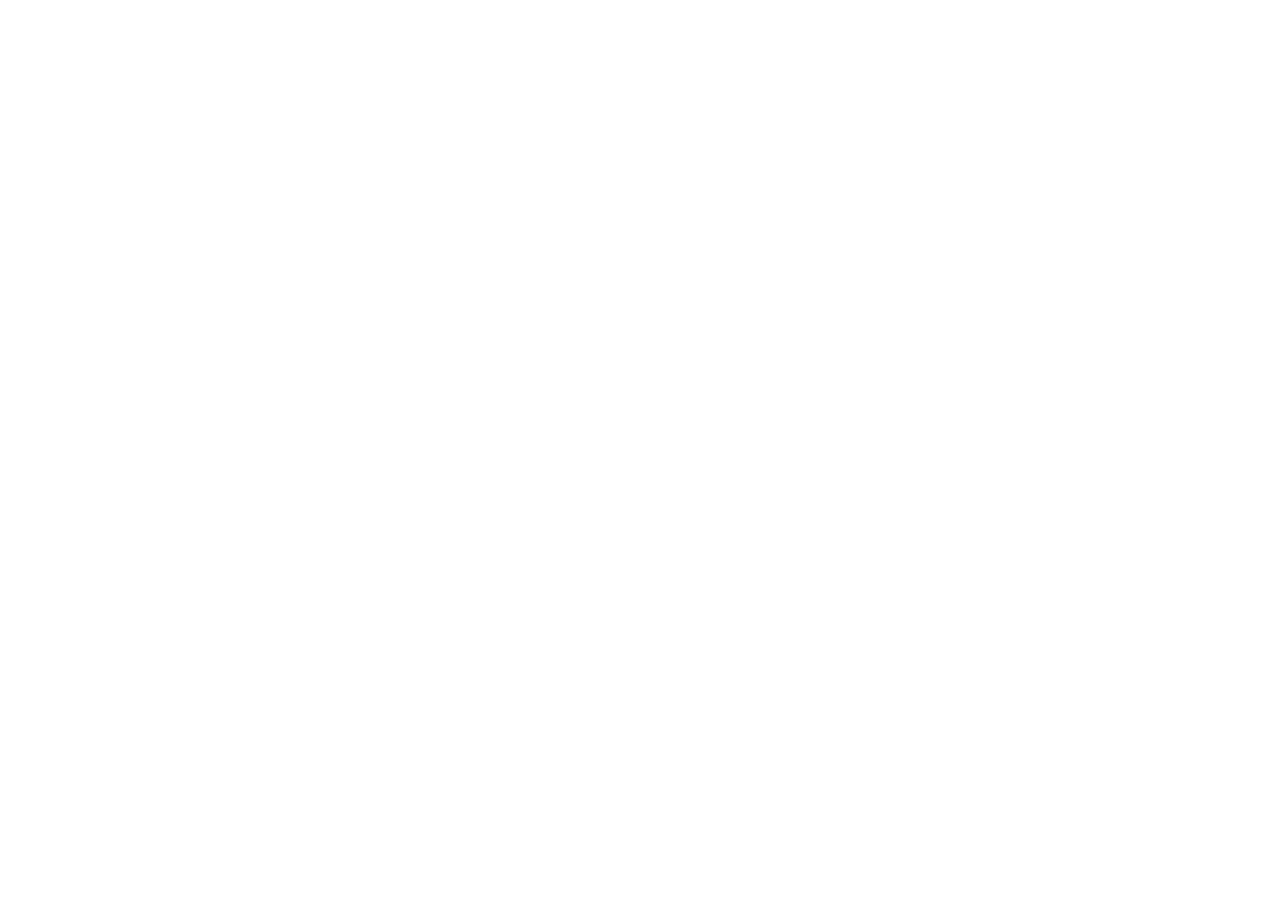
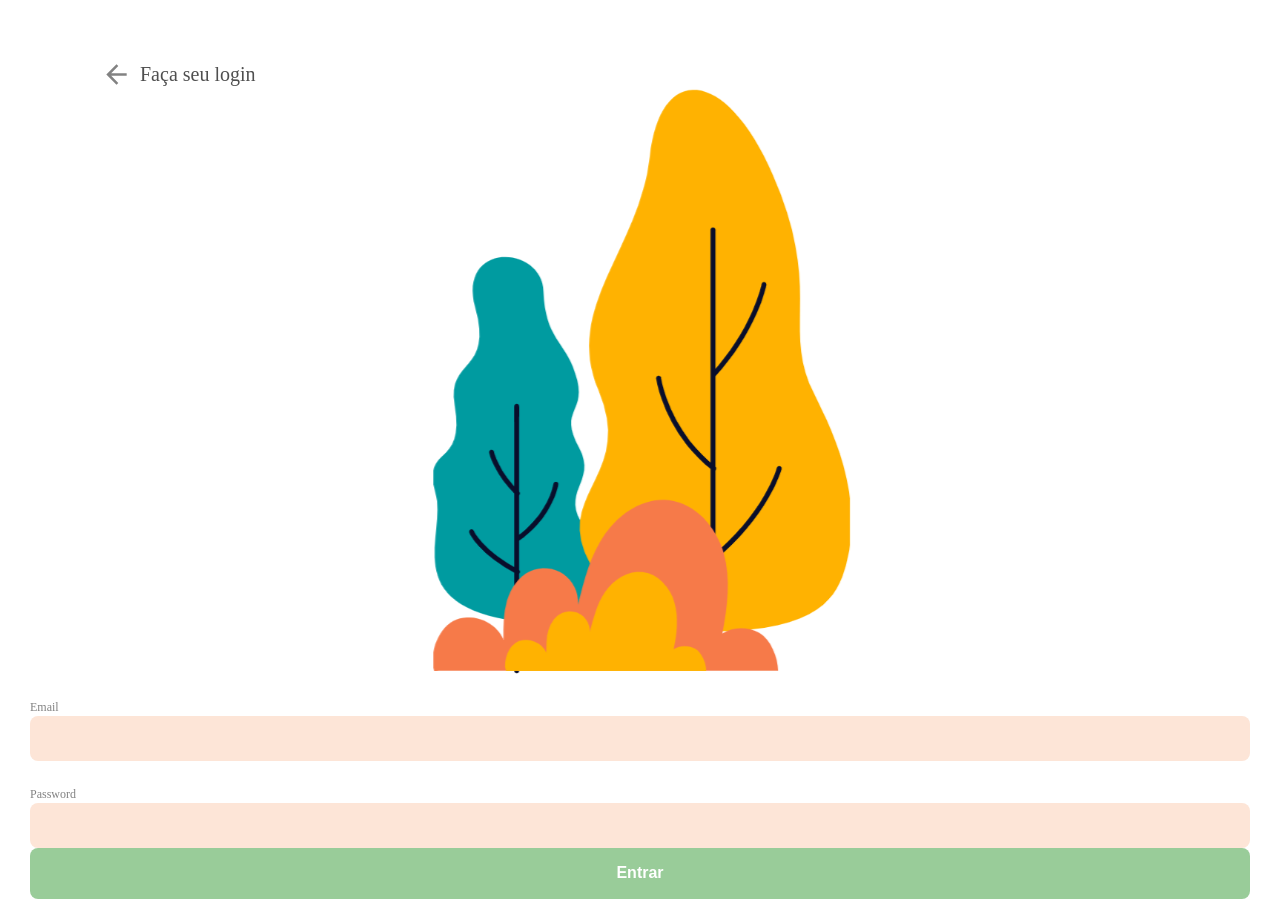
Before and after one commit to estartandodevs-course/recolapp, a React (Create React App) app: page /login in a window 1280 px wide. Before the commit the page ends 800 px from the top, so only its background shows below. Built offline with nearby package versions, Linux system fonts and the light colour scheme; the HTML template or start-up script is replaced by a standard one.

Commit message:
feature/login
	Pages/Login
		Added all components in page Login
		Added user verification
		Added input typed verification from disable or enable button of enter
	Pages/index
		Added export login page
	Pages/routes
		Added route ( /login )

```diff
--- a/src/pages/Home/index.js
+++ b/src/pages/Home/index.js
@@ -9,7 +9,6 @@
 import image from "../../assets/img/illustrations/tela_inicial.svg";
 
 const Home = () => {
-
   const history = useHistory();
 
   return (
--- /dev/null
+++ b/src/pages/Login/index.js
@@ -0,0 +1,53 @@
+import React, { useEffect, useState } from "react";
+
+import * as S from "./styles";
+
+import image from "../../assets/img/illustrations/login.svg";
+
+const Login = () => {
+  const [Email, SetEmail] = useState("");
+  const [Password, SetPassword] = useState("");
+
+  const authLogib = () => {
+    if (Email === "admin" && Password === "123") {
+      console.log("Entrou!");
+    } else {
+      console.log("Email/Senha inválidos!");
+    }
+  };
+
+  const [ButtonDisable, SetButtonDisable] = useState(true);
+
+  useEffect(() => {
+    if (Email !== "" && Password !== "") {
+      SetButtonDisable(false);
+    } else {
+      SetButtonDisable(true);
+    }
+  }, [Email, Password]);
+
+  return (
+    <>
+      <S.Container>
+        <S.BackButtonLogin pageTitle="Faça seu login" />
+        <S.Img src={image} alt="loginScreen" />
+        <S.InputEmail
+          id="email"
+          label="Email"
+          onChange={(e) => SetEmail(e.target.value)}
+        />
+        <S.InputPassword
+          type="password"
+          id="password"
+          label="Password"
+          onChange={(e) => SetPassword(e.target.value)}
+        />
+        <S.ButtonEnter disable={ButtonDisable} onClick={() => authLogib()}>
+          Entrar
+        </S.ButtonEnter>
+      </S.Container>
+    </>
+  );
+};
+
+export default Login;
--- /dev/null
+++ b/src/pages/Login/styles.js
@@ -0,0 +1,33 @@
+import styled from "styled-components";
+
+import { Input } from "../../components/Input";
+import { Button } from "../../components/Button";
+import { BackButton } from "../../components/BackButtom";
+
+export const Container = styled.div`
+  height: 100vh;
+  color: #4f4f4f;
+  padding: 0px 30px;
+`;
+
+export const BackButtonLogin = styled(BackButton)`
+  margin-top: 33px;
+  margin-bottom: 45px;
+`;
+
+export const Img = styled.img`
+  width: 100%;
+  margin: auto;
+`;
+
+export const InputEmail = styled(Input)`
+  margin-top: 15px;
+`;
+
+export const InputPassword = styled(Input)`
+  margin-top: 24px;
+`;
+
+export const ButtonEnter = styled(Button)`
+  margin: 24px 0px;
+`;
--- a/src/pages/index.js
+++ b/src/pages/index.js
@@ -1,3 +1,4 @@
 import Home from "./Home";
+import Login from "./Login";
 
-export { Home };
+export { Home, Login };
--- a/src/routes.js
+++ b/src/routes.js
@@ -1,12 +1,13 @@
 import React from "react";
 import { BrowserRouter, Switch, Route } from "react-router-dom";
-import { Home } from "./pages";
+import * as R from "./pages";
 
 export default function Routes() {
   return (
     <BrowserRouter>
       <Switch>
-        <Route exact path="/" component={Home} />
+        <Route exact path="/" component={R.Home} />
+        <Route exact path="/login" component={R.Login} />
       </Switch>
     </BrowserRouter>
   );
```
